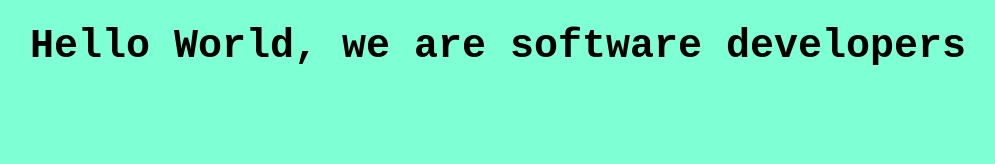
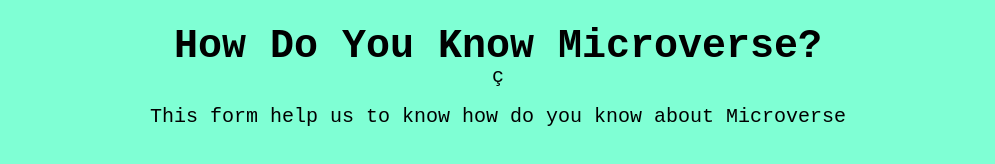
Before and after one commit to migcm06/microverse-trials-ebenezer-miguel, a plain HTML site: page microverseTrials-1/index.html in a window 1280 px wide. Shown: the whole page, without its empty margins (142-1137 px from the left). Drawn offline with Linux system fonts and the light colour scheme.

Commit message:
I started with the form adding h1 element and p element with some description

```diff
--- a/microverseTrials-1/index.html
+++ b/microverseTrials-1/index.html
@@ -7,8 +7,10 @@
   </head>
 
   <body>
-<h1>Hello World, we are software developers</h1>
 
+<h1 id="title">How Do You Know Microverse?</h1>ç
+
+<p id="description">This form help us to know how do you know about Microverse</p>
 
 
 
```
